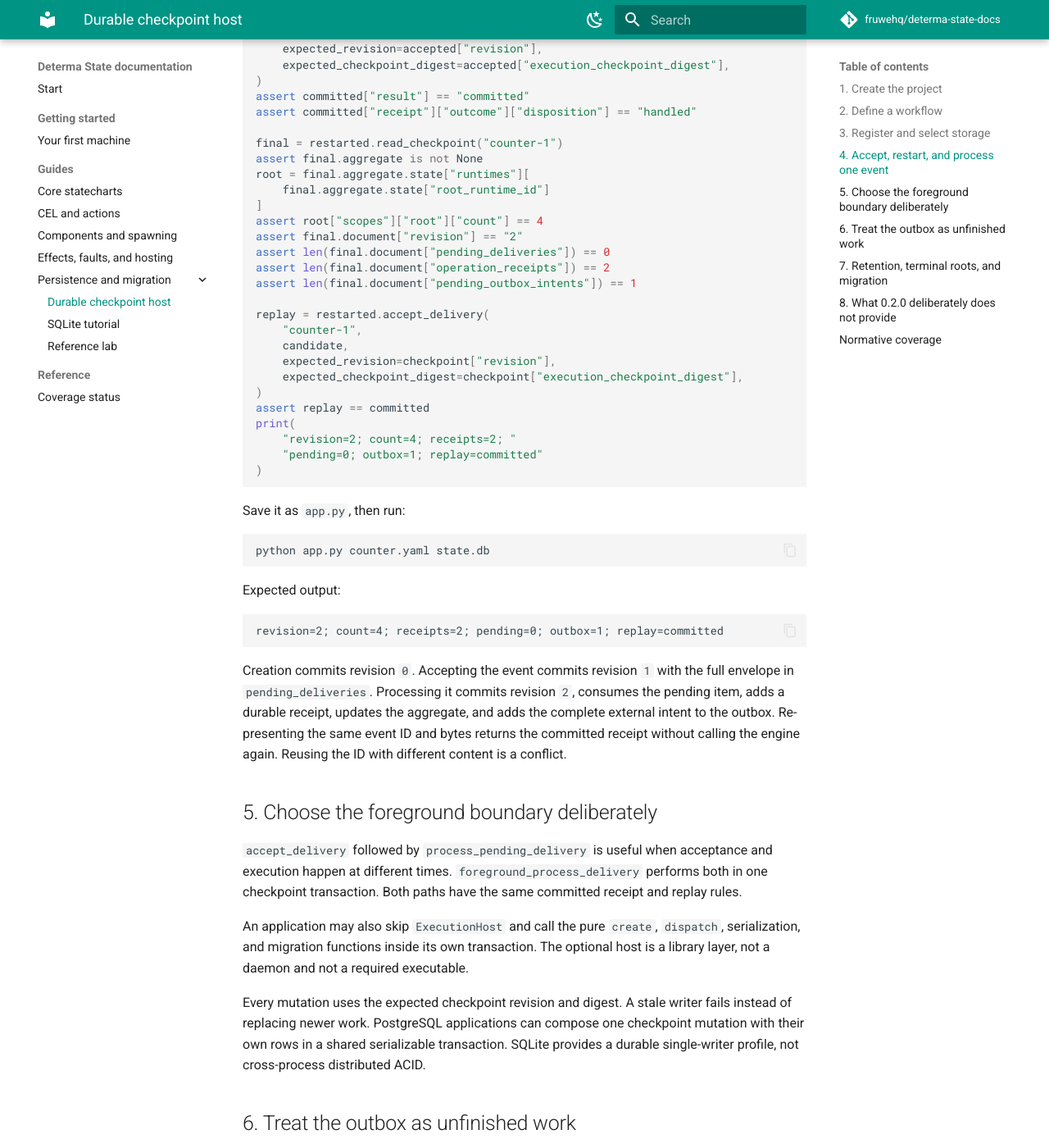
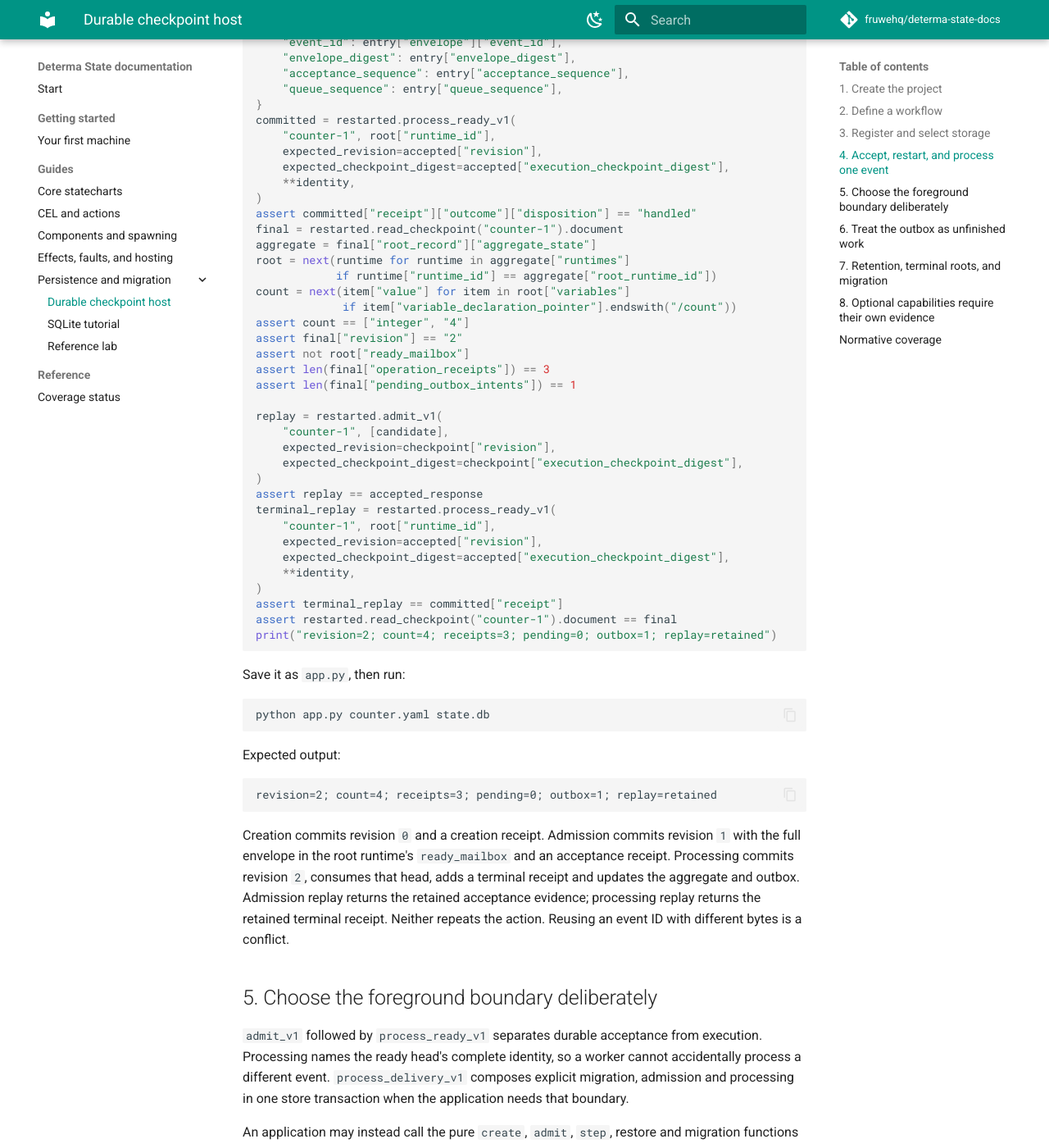
Before and after one commit to fruwehq/determa-state-docs, an MkDocs documentation site: the page built from docs/guides/execution-checkpoint-hosting.md, in a window 1280 px wide and 1400 px high, scrolled down 3905 px. Shown: the whole window at 82% size. Built offline with MkDocs 1.6.1 and Material for MkDocs 9.7.7, drawn with Linux system fonts in a browser that asks for light colours; comment, search, counter and statistics services are not loaded; some of the changed text lies outside the part shown.

Commit message:
docs: persist and process v1 mailbox entries across restart

````diff
--- a/docs/guides/execution-checkpoint-hosting.md
+++ b/docs/guides/execution-checkpoint-hosting.md
@@ -2,7 +2,7 @@
 
 The pure Determa State engine handles one delivery and returns the next aggregate. In
 many applications that is exactly the right boundary: the application already owns its
-database transaction and queue. Determa State 0.2.0 also provides an optional
+database transaction and queue. The unreleased Determa State 0.3.0 candidate provides an optional
 `ExecutionHost` for applications that want a portable, durable inbox, state, receipts,
 and outbox around that same pure core.
 
@@ -25,8 +25,12 @@ mkdir determa-checkpoint-tutorial
 cd determa-checkpoint-tutorial
 python -m venv .venv
 . .venv/bin/activate
-python -m pip install determa-state==0.2.0
+python -m pip install --requirement requirements.txt
+python scripts/install_candidate.py
 ```
+
+Run the installation commands from a checkout of this manual: its source lock selects
+the exact public candidate commit. There is no published 0.3.0 package.
 
 This tutorial uses SQLite so that stopping the Python process does not erase accepted
 work. The same host accepts an `ExecutionStore` object directly, so an application can
@@ -140,84 +144,91 @@ def open_host(machine_path, database_path):
 
 def delivery(checkpoint):
     aggregate = checkpoint["root_record"]["aggregate_state"]
+    envelope = ds.portable_envelope(
+        "increment", "counter:increment:1",
+        {"root": {
+            "root_instance_id": checkpoint["root_instance_id"],
+            "root_runtime_id": aggregate["root_runtime_id"],
+        }},
+        {"request_id": "request-1", "amount": 4},
+    )
     return {
-        "root_instance_id": checkpoint["root_instance_id"],
         "delivery_mode": "input",
-        "origin": {"kind": "host_input"},
-        "envelope": ds.portable_envelope(
-            "increment",
-            "counter:increment:1",
-            {
-                "root": {
-                    "root_instance_id": checkpoint["root_instance_id"],
-                    "root_runtime_id": aggregate["root_runtime_id"],
-                }
-            },
-            {"request_id": "request-1", "amount": 4},
-        ),
+        "envelope": envelope,
+        "envelope_digest": ds.delivery_request_digest(checkpoint["root_instance_id"], "input", envelope),
     }
+
+
+def ready_entry(checkpoint):
+    aggregate = checkpoint["root_record"]["aggregate_state"]
+    root = next(runtime for runtime in aggregate["runtimes"]
+                if runtime["runtime_id"] == aggregate["root_runtime_id"])
+    return root, root["ready_mailbox"][0]
 
 
 machine_path, database_path = sys.argv[1:]
 database = Path(database_path)
+# This tutorial owns this disposable database; do not erase production checkpoints.
 if database.exists():
     database.unlink()
 
 bundle, host = open_host(machine_path, database)
-created = host.create(
-    bundle,
-    machine_id="counter",
-    root_instance_id="counter-1",
-    creation_id="counter-1:create",
-    bindings={},
-)
+created = host.create_v1(bundle, "counter", "counter-1", "counter-1:create", {})
 assert created["result"] == "committed"
-
 checkpoint = host.read_checkpoint("counter-1").document
 candidate = delivery(checkpoint)
-pending = host.accept_delivery(
-    "counter-1",
-    candidate,
+accepted_response = host.admit_v1(
+    "counter-1", [candidate],
     expected_revision=checkpoint["revision"],
     expected_checkpoint_digest=checkpoint["execution_checkpoint_digest"],
 )
-assert pending["result"] == "pending"
+assert accepted_response["evidence"][0]["operation_kind"] == "acceptance"
 
-# Recreate the store and host to prove the accepted event was not process memory.
+# Reopen the store to prove admission persisted the complete mailbox entry.
 bundle, restarted = open_host(machine_path, database)
 accepted = restarted.read_checkpoint("counter-1").document
-assert len(accepted["pending_deliveries"]) == 1
-committed = restarted.process_pending_delivery(
-    "counter-1",
-    candidate,
+root, entry = ready_entry(accepted)
+identity = {
+    "event_id": entry["envelope"]["event_id"],
+    "envelope_digest": entry["envelope_digest"],
+    "acceptance_sequence": entry["acceptance_sequence"],
+    "queue_sequence": entry["queue_sequence"],
+}
+committed = restarted.process_ready_v1(
+    "counter-1", root["runtime_id"],
     expected_revision=accepted["revision"],
     expected_checkpoint_digest=accepted["execution_checkpoint_digest"],
+    **identity,
 )
-assert committed["result"] == "committed"
 assert committed["receipt"]["outcome"]["disposition"] == "handled"
+final = restarted.read_checkpoint("counter-1").document
+aggregate = final["root_record"]["aggregate_state"]
+root = next(runtime for runtime in aggregate["runtimes"]
+            if runtime["runtime_id"] == aggregate["root_runtime_id"])
+count = next(item["value"] for item in root["variables"]
+             if item["variable_declaration_pointer"].endswith("/count"))
+assert count == ["integer", "4"]
+assert final["revision"] == "2"
+assert not root["ready_mailbox"]
+assert len(final["operation_receipts"]) == 3
+assert len(final["pending_outbox_intents"]) == 1
 
-final = restarted.read_checkpoint("counter-1")
-assert final.aggregate is not None
-root = final.aggregate.state["runtimes"][
-    final.aggregate.state["root_runtime_id"]
-]
-assert root["scopes"]["root"]["count"] == 4
-assert final.document["revision"] == "2"
-assert len(final.document["pending_deliveries"]) == 0
-assert len(final.document["operation_receipts"]) == 2
-assert len(final.document["pending_outbox_intents"]) == 1
-
-replay = restarted.accept_delivery(
-    "counter-1",
-    candidate,
+replay = restarted.admit_v1(
+    "counter-1", [candidate],
     expected_revision=checkpoint["revision"],
     expected_checkpoint_digest=checkpoint["execution_checkpoint_digest"],
 )
-assert replay == committed
-print(
-    "revision=2; count=4; receipts=2; "
-    "pending=0; outbox=1; replay=committed"
+assert replay == accepted_response
+terminal_replay = restarted.process_ready_v1(
+    "counter-1", root["runtime_id"],
+    expected_revision=accepted["revision"],
+    expected_checkpoint_digest=accepted["execution_checkpoint_digest"],
+    **identity,
 )
+assert terminal_replay == committed["receipt"]
+assert restarted.read_checkpoint("counter-1").document == final
+print("revision=2; count=4; receipts=3; pending=0; outbox=1; replay=retained")
+
 ```
 
 Save it as `app.py`, then run:
@@ -229,26 +240,25 @@ python app.py counter.yaml state.db
 Expected output:
 
 ```text
-revision=2; count=4; receipts=2; pending=0; outbox=1; replay=committed
+revision=2; count=4; receipts=3; pending=0; outbox=1; replay=retained
 ```
 
-Creation commits revision `0`. Accepting the event commits revision `1` with the full
-envelope in `pending_deliveries`. Processing it commits revision `2`, consumes the
-pending item, adds a durable receipt, updates the aggregate, and adds the complete
-external intent to the outbox. Re-presenting the same event ID and bytes returns the
-committed receipt without calling the engine again. Reusing the ID with different
-content is a conflict.
+Creation commits revision `0` and a creation receipt. Admission commits revision `1`
+with the full envelope in the root runtime's `ready_mailbox` and an acceptance receipt.
+Processing commits revision `2`, consumes that head, adds a terminal receipt and updates
+the aggregate and outbox. Admission replay returns the retained acceptance evidence;
+processing replay returns the retained terminal receipt. Neither repeats the action.
+Reusing an event ID with different bytes is a conflict.
 
 ## 5. Choose the foreground boundary deliberately
 
-`accept_delivery` followed by `process_pending_delivery` is useful when acceptance and
-execution happen at different times. `foreground_process_delivery` performs both in
-one checkpoint transaction. Both paths have the same committed receipt and replay
-rules.
+`admit_v1` followed by `process_ready_v1` separates durable acceptance from execution.
+Processing names the ready head's complete identity, so a worker cannot accidentally
+process a different event. `process_delivery_v1` composes explicit migration, admission
+and processing in one store transaction when the application needs that boundary.
 
-An application may also skip `ExecutionHost` and call the pure `create`, `dispatch`,
-serialization, and migration functions inside its own transaction. The optional host
-is a library layer, not a daemon and not a required executable.
+An application may instead call the pure `create`, `admit`, `step`, restore and migration
+functions inside its own transaction. The optional host is a library layer.
 
 Every mutation uses the expected checkpoint revision and digest. A stale writer fails
 instead of replacing newer work. PostgreSQL applications can compose one checkpoint
@@ -290,42 +300,41 @@ Store scopes are host-selected trust boundaries. Scope identity and authorizatio
 not fields in portable machine, aggregate, event, intent, or checkpoint bytes. Equal
 portable identities may exist independently in two correctly isolated scopes.
 
-## 8. What 0.2.0 deliberately does not provide
+## 8. Optional capabilities require their own evidence
 
-The released checkpoint host does not provide a broker, delivery daemon, socket
-service, remote client, native effect handler, timer scheduler, backup/relocation
-protocol, or candidate-enabledness API. It also does not make active adapter calls
-serializable. Those are separate host concerns or future work, not implied by this
-tutorial.
+The 0.3.0 version-1 contracts describe optional extension registries, native effect
+handlers, worker authority, timer hosting, recovery and public host/client operations.
+This checkpoint example verifies only its local SQLite admission and processing
+boundary. A schema or profile name does not install those providers. Applications must
+select and verify the required providers before claiming a composed guarantee.
 
-Timer durability is reserved for future design. Today a machine can emit a declared
-scheduling intent and later accept a declared event from an external scheduler, as
-shown in [effects, faults, and hosting](effects-faults-hosting.md). No timer record is
-part of execution-checkpoint schema version 1.
+The core performs no network calls and starts no delivery daemon or scheduler. Active
+adapter calls remain outside portable checkpoints. A timer service can later submit a
+declared event; the core itself never advances a clock.
 
 ## Normative coverage
 
-This guide explains the released execution-checkpoint contract:
+This guide explains the version-1 execution-checkpoint contract:
 
-- [§17 portable execution checkpoints and hosting adapters](https://github.com/fruwehq/determa-state-spec/blob/v0.2.0/SPEC.md#17-portable-execution-checkpoints-and-hosting-adapters)
-- [§17.1 scope and compatibility](https://github.com/fruwehq/determa-state-spec/blob/v0.2.0/SPEC.md#171-scope-and-compatibility)
-- [§17.2 closed checkpoint artifact](https://github.com/fruwehq/determa-state-spec/blob/v0.2.0/SPEC.md#172-closed-checkpoint-artifact)
-- [§17.3 durable operation receipts and replay](https://github.com/fruwehq/determa-state-spec/blob/v0.2.0/SPEC.md#173-durable-operation-receipts-and-replay)
-- [§17.4 unified pending deliveries](https://github.com/fruwehq/determa-state-spec/blob/v0.2.0/SPEC.md#174-unified-pending-deliveries)
-- [§17.5 maintenance-migration operations](https://github.com/fruwehq/determa-state-spec/blob/v0.2.0/SPEC.md#175-maintenance-migration-operations)
-- [§17.6 durable outbox lifecycle](https://github.com/fruwehq/determa-state-spec/blob/v0.2.0/SPEC.md#176-durable-outbox-lifecycle)
-- [§17.7 migration audit and canonical ordering](https://github.com/fruwehq/determa-state-spec/blob/v0.2.0/SPEC.md#177-migration-audit-and-canonical-ordering)
-- [§17.8 replay retention and root lifecycle](https://github.com/fruwehq/determa-state-spec/blob/v0.2.0/SPEC.md#178-replay-retention-and-root-lifecycle)
-- [§17.9 transaction and concurrency ordering](https://github.com/fruwehq/determa-state-spec/blob/v0.2.0/SPEC.md#179-transaction-and-concurrency-ordering)
-- [§17.10 execution-store registration and resolution](https://github.com/fruwehq/determa-state-spec/blob/v0.2.0/SPEC.md#1710-execution-store-registration-and-resolution)
-- [§17.11 execution-store capabilities and composed host profiles](https://github.com/fruwehq/determa-state-spec/blob/v0.2.0/SPEC.md#1711-execution-store-capabilities-and-composed-host-profiles)
-- [§17.12 exact guarantee boundary](https://github.com/fruwehq/determa-state-spec/blob/v0.2.0/SPEC.md#1712-exact-guarantee-boundary)
-- [§17.13 cluster checkpoint composition](https://github.com/fruwehq/determa-state-spec/blob/v0.2.0/SPEC.md#1713-cluster-checkpoint-composition)
-- [§17.14 future timer durability](https://github.com/fruwehq/determa-state-spec/blob/v0.2.0/SPEC.md#1714-future-timer-durability)
+- [§17 portable execution checkpoints and hosting adapters](https://github.com/fruwehq/determa-state-spec/blob/86bb88dd21cb1f799eefe5020b6e49dabf6e7225/SPEC.md#17-portable-execution-checkpoints-and-hosting-adapters)
+- [§17.1 scope and compatibility](https://github.com/fruwehq/determa-state-spec/blob/86bb88dd21cb1f799eefe5020b6e49dabf6e7225/SPEC.md#171-scope-and-compatibility)
+- [§17.2 closed checkpoint artifact](https://github.com/fruwehq/determa-state-spec/blob/86bb88dd21cb1f799eefe5020b6e49dabf6e7225/SPEC.md#172-closed-checkpoint-artifact)
+- [§17.3 durable operation receipts and replay](https://github.com/fruwehq/determa-state-spec/blob/86bb88dd21cb1f799eefe5020b6e49dabf6e7225/SPEC.md#173-durable-operation-receipts-and-replay)
+- [§17.4 queue-bearing admission and processing](https://github.com/fruwehq/determa-state-spec/blob/86bb88dd21cb1f799eefe5020b6e49dabf6e7225/SPEC.md#174-unified-pending-deliveries)
+- [§17.5 maintenance-migration operations](https://github.com/fruwehq/determa-state-spec/blob/86bb88dd21cb1f799eefe5020b6e49dabf6e7225/SPEC.md#175-maintenance-migration-operations)
+- [§17.6 durable outbox lifecycle](https://github.com/fruwehq/determa-state-spec/blob/86bb88dd21cb1f799eefe5020b6e49dabf6e7225/SPEC.md#176-durable-outbox-lifecycle)
+- [§17.7 migration audit and canonical ordering](https://github.com/fruwehq/determa-state-spec/blob/86bb88dd21cb1f799eefe5020b6e49dabf6e7225/SPEC.md#177-migration-audit-and-canonical-ordering)
+- [§17.8 replay retention and root lifecycle](https://github.com/fruwehq/determa-state-spec/blob/86bb88dd21cb1f799eefe5020b6e49dabf6e7225/SPEC.md#178-replay-retention-and-root-lifecycle)
+- [§17.9 transaction and concurrency ordering](https://github.com/fruwehq/determa-state-spec/blob/86bb88dd21cb1f799eefe5020b6e49dabf6e7225/SPEC.md#179-transaction-and-concurrency-ordering)
+- [§17.10 execution-store registration and resolution](https://github.com/fruwehq/determa-state-spec/blob/86bb88dd21cb1f799eefe5020b6e49dabf6e7225/SPEC.md#1710-execution-store-registration-and-resolution)
+- [§17.11 execution-store capabilities and composed host profiles](https://github.com/fruwehq/determa-state-spec/blob/86bb88dd21cb1f799eefe5020b6e49dabf6e7225/SPEC.md#1711-execution-store-capabilities-and-composed-host-profiles)
+- [§17.12 exact guarantee boundary](https://github.com/fruwehq/determa-state-spec/blob/86bb88dd21cb1f799eefe5020b6e49dabf6e7225/SPEC.md#1712-exact-guarantee-boundary)
+- [§17.13 cluster checkpoint composition](https://github.com/fruwehq/determa-state-spec/blob/86bb88dd21cb1f799eefe5020b6e49dabf6e7225/SPEC.md#1713-cluster-checkpoint-composition)
+- [§17.14 future timer durability](https://github.com/fruwehq/determa-state-spec/blob/86bb88dd21cb1f799eefe5020b6e49dabf6e7225/SPEC.md#1714-future-timer-durability)
 
-The released optional profile groups its low-level vectors into three user-facing
+The optional profile groups its low-level vectors into three user-facing
 scenarios:
 
-- [checkpoint-01 delivery lifecycle](https://github.com/fruwehq/determa-state-conformance/tree/v0.2.0/conformance/profiles/execution-checkpoint/checkpoint-01-delivery-lifecycle)
-- [checkpoint-02 outbox lifecycle](https://github.com/fruwehq/determa-state-conformance/tree/v0.2.0/conformance/profiles/execution-checkpoint/checkpoint-02-outbox-lifecycle)
-- [checkpoint-03 retention and root lifecycle](https://github.com/fruwehq/determa-state-conformance/tree/v0.2.0/conformance/profiles/execution-checkpoint/checkpoint-03-retention-and-root-lifecycle)
+- [checkpoint-01 delivery lifecycle](https://github.com/fruwehq/determa-state-conformance/tree/7f09321fb483a22eb677a4342f8d9537a7a18e82/conformance/profiles/execution-checkpoint/checkpoint-01-delivery-lifecycle)
+- [checkpoint-02 outbox lifecycle](https://github.com/fruwehq/determa-state-conformance/tree/7f09321fb483a22eb677a4342f8d9537a7a18e82/conformance/profiles/execution-checkpoint/checkpoint-02-outbox-lifecycle)
+- [checkpoint-03 retention and root lifecycle](https://github.com/fruwehq/determa-state-conformance/tree/7f09321fb483a22eb677a4342f8d9537a7a18e82/conformance/profiles/execution-checkpoint/checkpoint-03-retention-and-root-lifecycle)
````
Also changed, not shown: 1 other file.
